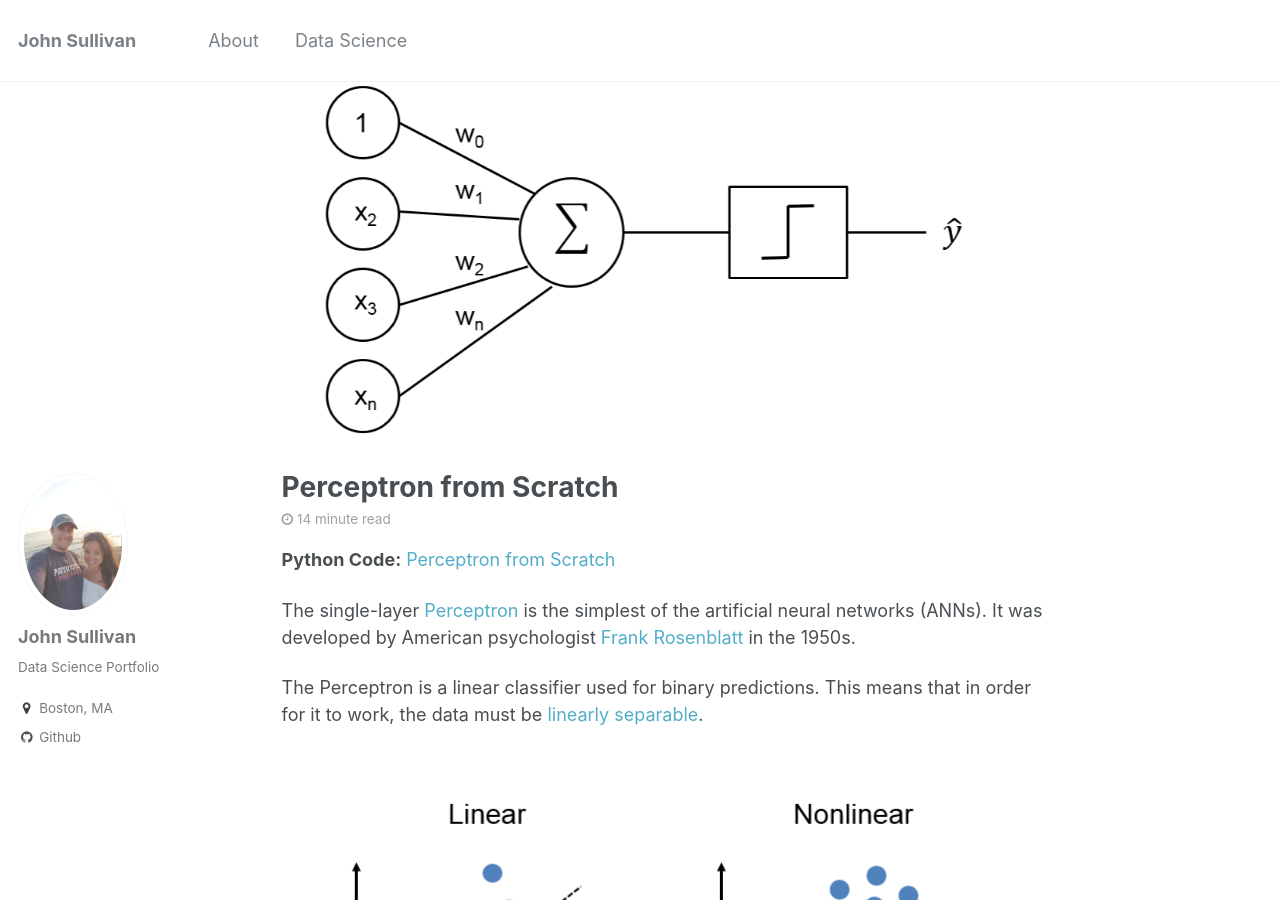
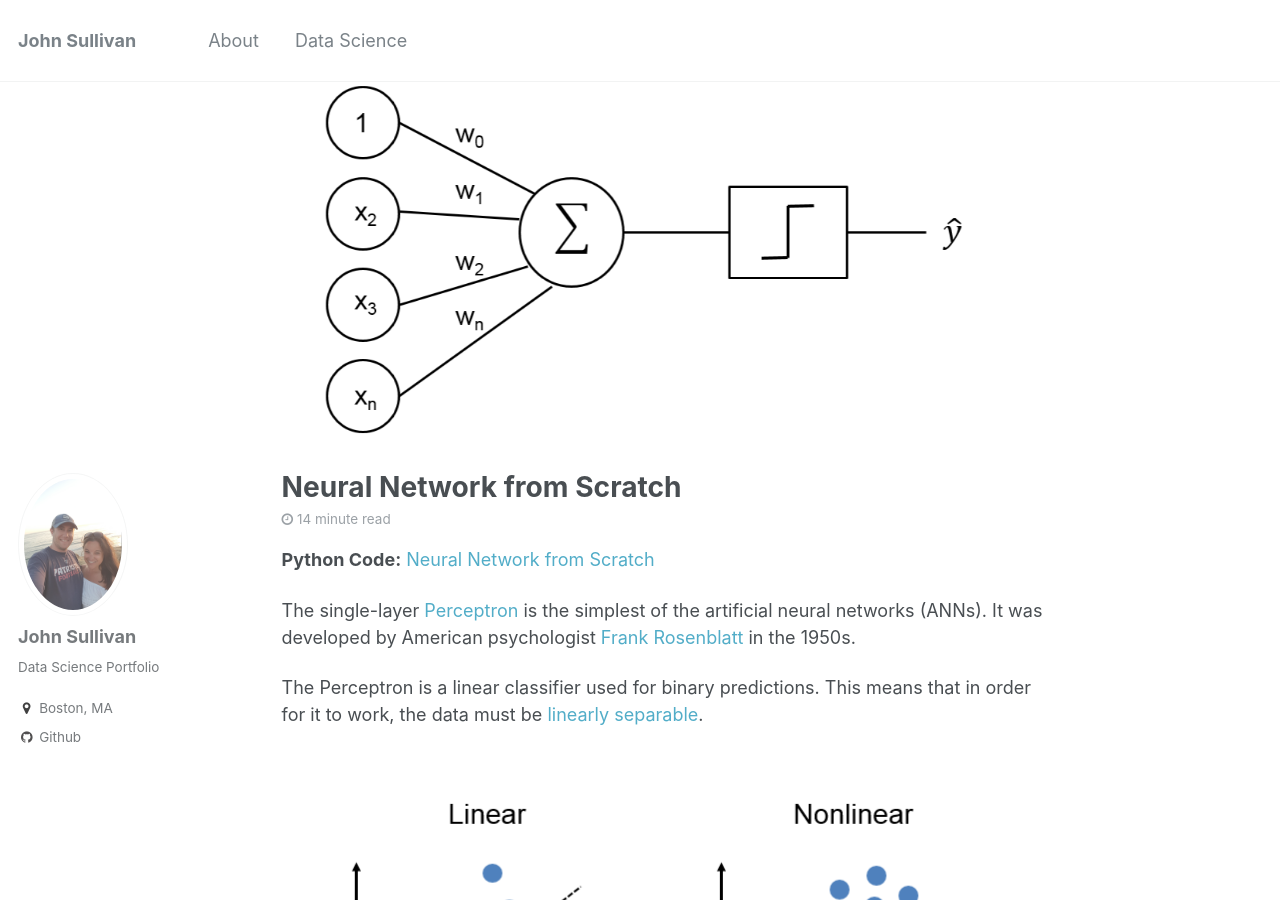
Before and after one commit to jtsulliv/jtsulliv.github.io, a Jekyll site: the page built from _posts/2017-08-16-perceptron.md, in a window 1280 px wide and 900 px high. Built offline with Jekyll 4.4.1, drawn with Linux system fonts in a browser that asks for light colours; formulas are drawn with MathJax 3.

Commit message:
Update 2017-08-16-perceptron.md

```diff
--- a/_posts/2017-08-16-perceptron.md
+++ b/_posts/2017-08-16-perceptron.md
@@ -1,5 +1,5 @@
 ---
-title:  "Perceptron from Scratch"
+title:  "Neural Network from Scratch"
 date:   2017-08-16
 tags: [neural networks, machine learning, mathematics]
 
@@ -7,9 +7,9 @@
   image: "perceptron/perceptron_2.png"
 
 
-excerpt: "Neural Networks, Stochastic Gradient Descent"
+excerpt: "Neural Networks, Perceptron, Stochastic Gradient Descent"
 ---
-**Python Code:** [Perceptron from Scratch](https://github.com/jtsulliv/ML-from-scratch/tree/master/Neural-Networks)
+**Python Code:** [Neural Network from Scratch](https://github.com/jtsulliv/ML-from-scratch/tree/master/Neural-Networks)
 
 The single-layer [Perceptron](https://en.wikipedia.org/wiki/Perceptron) is the simplest of the artificial neural networks (ANNs).  It was developed by American psychologist [Frank Rosenblatt](https://en.wikipedia.org/wiki/Frank_Rosenblatt) in the 1950s.
 
```
